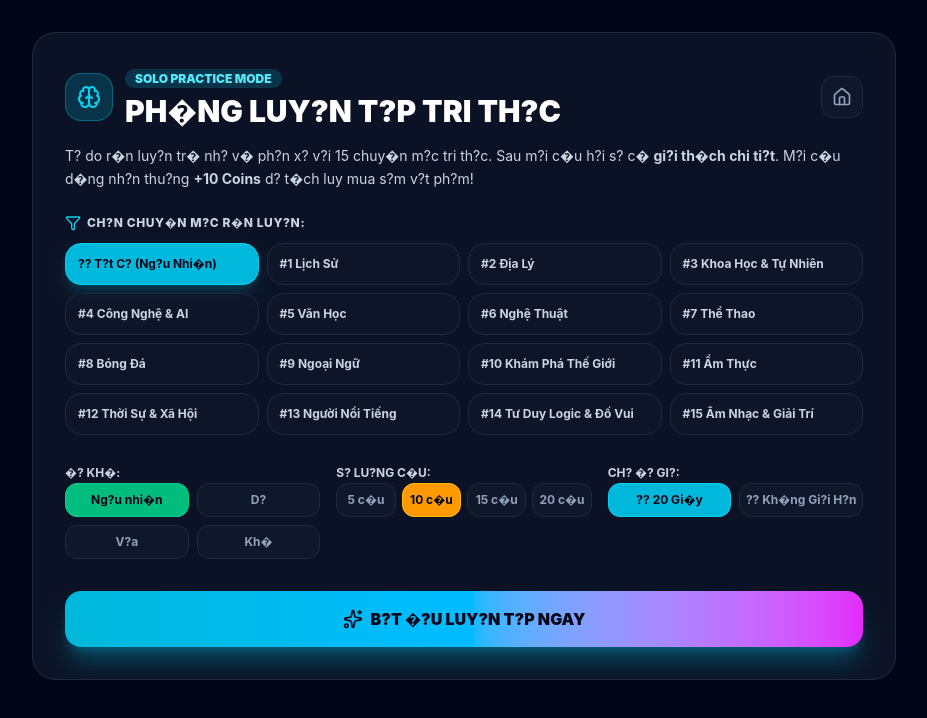
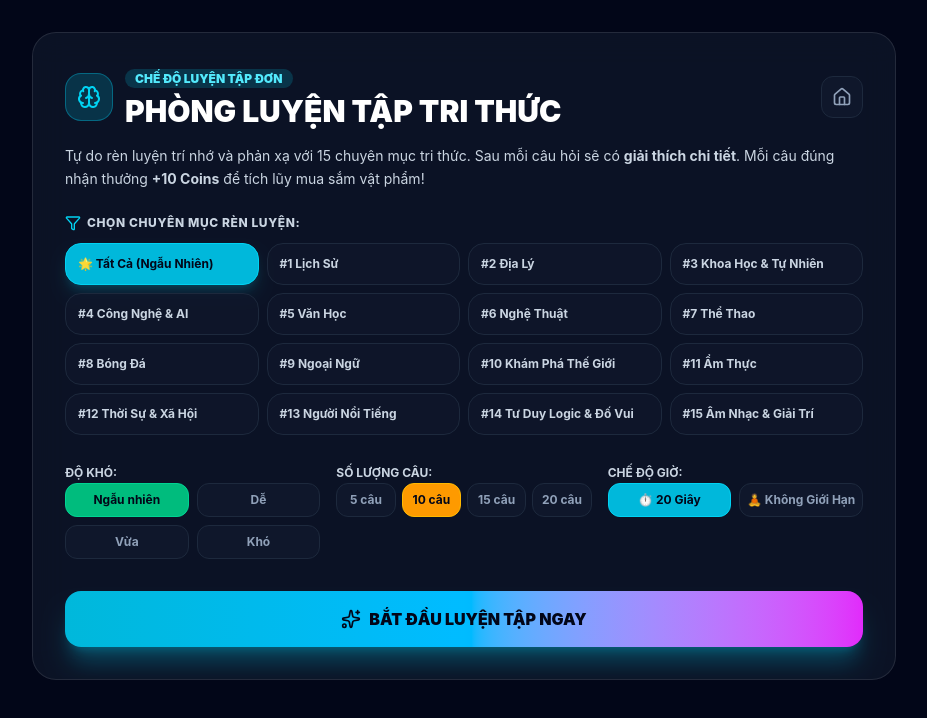
Before and after one commit to xuantai/samequiz, a React (Vite) app: page / in a window 1280 px wide. Both pictures are taken after a click on the button "LUYỆN TẬP 1 MÌNH (+COINS)". Shown: the top 718 px of the page, without its empty margins (176-1103 px from the left). Built offline with nearby package versions, Linux system fonts and the light colour scheme.

Commit message:
fix: correct Vietnamese UTF-8 font encoding in PracticeArena

```diff
--- a/src/components/PracticeArena.tsx
+++ b/src/components/PracticeArena.tsx
@@ -201,10 +201,10 @@ export const PracticeArena: React.FC<PracticeArenaProps> = ({
               </div>
               <div>
                 <span className="px-2.5 py-0.5 rounded-full bg-cyan-500/20 text-cyan-300 text-xs font-black uppercase">
-                  SOLO PRACTICE MODE
+                  CHẾ ĐỘ LUYỆN TẬP ĐƠN
                 </span>
                 <h1 className="text-2xl sm:text-3xl font-black text-white mt-1">
-                  PH�NG LUY?N T?P TRI TH?C
+                  PHÒNG LUYỆN TẬP TRI THỨC
                 </h1>
               </div>
             </div>
@@ -218,13 +218,13 @@ export const PracticeArena: React.FC<PracticeArenaProps> = ({
           </div>
 
           <p className="text-slate-300 text-sm leading-relaxed mb-6">
-            T? do r�n luy?n tr� nh? v� ph?n x? v?i 15 chuy�n m?c tri th?c. Sau m?i c�u h?i s? c� <strong>gi?i th�ch chi ti?t</strong>. M?i c�u d�ng nh?n thu?ng <strong>+10 Coins</strong> d? t�ch luy mua s?m v?t ph?m!
+            Tự do rèn luyện trí nhớ và phản xạ với 15 chuyên mục tri thức. Sau mỗi câu hỏi sẽ có <strong>giải thích chi tiết</strong>. Mỗi câu đúng nhận thưởng <strong>+10 Coins</strong> để tích lũy mua sắm vật phẩm!
           </p>
 
           {/* 1. Category Selection */}
           <div className="space-y-3 mb-6">
             <label className="text-xs font-extrabold text-slate-300 uppercase tracking-wider flex items-center gap-1.5">
-              <Filter className="w-4 h-4 text-cyan-400" /> Ch?n Chuy�n M?c R�n Luy?n:
+              <Filter className="w-4 h-4 text-cyan-400" /> Chọn Chuyên Mục Rèn Luyện:
             </label>
             <div className="grid grid-cols-2 sm:grid-cols-4 gap-2">
               <button
@@ -235,7 +235,7 @@ export const PracticeArena: React.FC<PracticeArenaProps> = ({
                     : 'bg-slate-900/80 text-slate-300 border-slate-800 hover:border-cyan-500/40'
                 }`}
               >
-                ?? T?t C? (Ng?u Nhi�n)
+                🌟 Tất Cả (Ngẫu Nhiên)
               </button>
               {CATEGORIES.map(c => (
                 <button
@@ -257,13 +257,13 @@ export const PracticeArena: React.FC<PracticeArenaProps> = ({
           <div className="grid grid-cols-1 sm:grid-cols-3 gap-4 mb-8">
             {/* Difficulty */}
             <div className="space-y-2">
-              <label className="text-xs font-bold text-slate-300 uppercase">�? Kh�:</label>
+              <label className="text-xs font-bold text-slate-300 uppercase">Độ Khó:</label>
               <div className="grid grid-cols-2 gap-2">
                 {[
-                  { id: 'all', label: 'Ng?u nhi�n' },
-                  { id: 'easy', label: 'D?' },
-                  { id: 'medium', label: 'V?a' },
-                  { id: 'hard', label: 'Kh�' }
+                  { id: 'all', label: 'Ngẫu nhiên' },
+                  { id: 'easy', label: 'Dễ' },
+                  { id: 'medium', label: 'Vừa' },
+                  { id: 'hard', label: 'Khó' }
                 ].map(d => (
                   <button
                     key={d.id}
@@ -282,7 +282,7 @@ export const PracticeArena: React.FC<PracticeArenaProps> = ({
 
             {/* Question Count */}
             <div className="space-y-2">
-              <label className="text-xs font-bold text-slate-300 uppercase">S? Lu?ng C�u:</label>
+              <label className="text-xs font-bold text-slate-300 uppercase">Số Lượng Câu:</label>
               <div className="grid grid-cols-4 gap-1.5">
                 {[5, 10, 15, 20].map(cnt => (
                   <button
@@ -294,7 +294,7 @@ export const PracticeArena: React.FC<PracticeArenaProps> = ({
                         : 'bg-slate-900 text-slate-400 border-slate-800 hover:border-amber-500/50'
                     }`}
                   >
-                    {cnt} c�u
+                    {cnt} câu
                   </button>
                 ))}
               </div>
@@ -302,7 +302,7 @@ export const PracticeArena: React.FC<PracticeArenaProps> = ({
 
             {/* Timer Toggle */}
             <div className="space-y-2">
-              <label className="text-xs font-bold text-slate-300 uppercase">Ch? �? Gi?:</label>
+              <label className="text-xs font-bold text-slate-300 uppercase">Chế Độ Giờ:</label>
               <div className="grid grid-cols-2 gap-2">
                 <button
                   onClick={() => setHasTimer(true)}
@@ -312,7 +312,7 @@ export const PracticeArena: React.FC<PracticeArenaProps> = ({
                       : 'bg-slate-900 text-slate-400 border-slate-800'
                   }`}
                 >
-                  ?? 20 Gi�y
+                  ⏱️ 20 Giây
                 </button>
                 <button
                   onClick={() => setHasTimer(false)}
@@ -322,7 +322,7 @@ export const PracticeArena: React.FC<PracticeArenaProps> = ({
                       : 'bg-slate-900 text-slate-400 border-slate-800'
                   }`}
                 >
-                  ?? Kh�ng Gi?i H?n
+                  🧘 Không Giới Hạn
                 </button>
               </div>
             </div>
@@ -332,7 +332,7 @@ export const PracticeArena: React.FC<PracticeArenaProps> = ({
             onClick={handleStartPractice}
             className="w-full py-4 rounded-2xl bg-gradient-to-r from-cyan-500 via-sky-400 to-fuchsia-500 hover:from-cyan-400 hover:to-fuchsia-400 text-slate-950 font-black text-base shadow-xl shadow-cyan-500/30 hover:scale-[1.01] transition-all flex items-center justify-center gap-2 cursor-pointer"
           >
-            <Sparkles className="w-5 h-5" /> B?T �?U LUY?N T?P NGAY
+            <Sparkles className="w-5 h-5" /> BẮT ĐẦU LUYỆN TẬP NGAY
           </button>
         </div>
       </div>
@@ -348,21 +348,21 @@ export const PracticeArena: React.FC<PracticeArenaProps> = ({
       <div className="max-w-2xl mx-auto px-4 py-8 animate-fade-in">
         <div className="glass-panel rounded-3xl p-8 border border-emerald-500/40 text-center space-y-6 shadow-2xl">
           <div className="w-20 h-20 rounded-3xl bg-emerald-500/20 text-emerald-400 border-2 border-emerald-500/40 flex items-center justify-center mx-auto text-4xl shadow-lg shadow-emerald-500/20">
-            ??
+            🏆
           </div>
 
           <div>
             <span className="px-3 py-1 rounded-full bg-emerald-500/20 text-emerald-300 text-xs font-black uppercase">
-              HO�N TH�NH LUY?N T?P
+              HOÀN THÀNH LUYỆN TẬP
             </span>
             <h2 className="text-3xl font-black text-white mt-2">
-              K?T QU? R�N LUY?N
+              KẾT QUẢ RÈN LUYỆN
             </h2>
           </div>
 
           <div className="grid grid-cols-3 gap-3">
             <div className="bg-slate-900/80 rounded-2xl p-4 border border-slate-800">
-              <div className="text-xs text-slate-400 font-bold uppercase">��ng / T?ng</div>
+              <div className="text-xs text-slate-400 font-bold uppercase">Đúng / Tổng</div>
               <div className="text-2xl font-black text-emerald-400 mt-1 font-mono">
                 {correctCount}/{practiceHistory.length}
               </div>
@@ -370,19 +370,19 @@ export const PracticeArena: React.FC<PracticeArenaProps> = ({
             </div>
 
             <div className="bg-slate-900/80 rounded-2xl p-4 border border-slate-800">
-              <div className="text-xs text-slate-400 font-bold uppercase">Chu?i D�i Nh?t</div>
+              <div className="text-xs text-slate-400 font-bold uppercase">Chuỗi Dài Nhất</div>
               <div className="text-2xl font-black text-orange-400 mt-1 font-mono flex items-center justify-center gap-1">
                 <Flame className="w-5 h-5 fill-current" /> {maxStreak}x
               </div>
-              <div className="text-[10px] text-slate-400">Combo d�ng</div>
+              <div className="text-[10px] text-slate-400">Combo đúng</div>
             </div>
 
             <div className="bg-slate-900/80 rounded-2xl p-4 border border-amber-500/30 bg-amber-950/20">
-              <div className="text-xs text-amber-400 font-bold uppercase">Thu?ng Coins</div>
+              <div className="text-xs text-amber-400 font-bold uppercase">Thưởng Coins</div>
               <div className="text-2xl font-black text-amber-300 mt-1 font-mono flex items-center justify-center gap-1">
                 <Coins className="w-5 h-5 text-amber-400" /> +{earnedCoins}
               </div>
-              <div className="text-[10px] text-slate-400">�� c?ng v�o v�</div>
+              <div className="text-[10px] text-slate-400">Đã cộng vào ví</div>
             </div>
           </div>
 
@@ -391,13 +391,13 @@ export const PracticeArena: React.FC<PracticeArenaProps> = ({
               onClick={() => setIsConfiguring(true)}
               className="flex-1 py-3.5 rounded-2xl bg-cyan-500 hover:bg-cyan-400 text-slate-950 font-black text-sm transition-transform hover:scale-[1.02] flex items-center justify-center gap-2 cursor-pointer"
             >
-              <RotateCcw className="w-4 h-4" /> LUY?N T?P TI?P
+              <RotateCcw className="w-4 h-4" /> LUYỆN TẬP TIẾP
             </button>
             <button
               onClick={onExit}
               className="flex-1 py-3.5 rounded-2xl bg-slate-900 border border-slate-700 hover:border-slate-500 text-slate-200 font-bold text-sm transition-colors flex items-center justify-center gap-2 cursor-pointer"
             >
-              <Home className="w-4 h-4" /> V? TRANG CH?
+              <Home className="w-4 h-4" /> VỀ TRANG CHỦ
             </button>
           </div>
         </div>
@@ -441,13 +441,13 @@ export const PracticeArena: React.FC<PracticeArenaProps> = ({
             </div>
           ) : (
             <span className="text-xs px-3 py-1.5 rounded-full bg-purple-500/20 text-purple-300 font-bold">
-              ?? Kh�ng Gi?i H?n Gi?
+              🧘 Không Giới Hạn Giờ
             </span>
           )}
 
           <div className="text-right">
             <span className="text-xs font-black text-slate-400 uppercase">
-              C�u {currentRound + 1}/{questions.length}
+              Câu {currentRound + 1}/{questions.length}
             </span>
           </div>
         </div>
@@ -455,7 +455,7 @@ export const PracticeArena: React.FC<PracticeArenaProps> = ({
         <button
           onClick={onExit}
           className="p-2 rounded-xl bg-slate-900 text-slate-400 hover:text-rose-400 transition-colors cursor-pointer"
-          title="Tho�t ph�ng luy?n t?p"
+          title="Thoát phòng luyện tập"
         >
           <Home className="w-5 h-5" />
         </button>
@@ -468,7 +468,7 @@ export const PracticeArena: React.FC<PracticeArenaProps> = ({
             {category.name}
           </span>
           <span className="text-xs text-slate-400 font-bold uppercase">
-            �? kh�: <strong className="text-cyan-400">{currentQ?.difficulty}</strong>
+            Độ khó: <strong className="text-cyan-400">{currentQ?.difficulty}</strong>
           </span>
         </div>
 
@@ -491,7 +491,7 @@ export const PracticeArena: React.FC<PracticeArenaProps> = ({
           if (isHidden) {
             return (
               <div key={idx} className="p-4 rounded-2xl border border-slate-900 bg-slate-950/40 opacity-20 pointer-events-none">
-                <span className="line-through text-sm">--- �� B? ---</span>
+                <span className="line-through text-sm">--- ĐÃ BỎ ---</span>
               </div>
             );
           }
@@ -541,7 +541,7 @@ export const PracticeArena: React.FC<PracticeArenaProps> = ({
                 : 'bg-slate-800 text-slate-500 cursor-not-allowed opacity-50'
             }`}
           >
-            <Check className="w-5 h-5" /> CH?T ��P �N
+            <Check className="w-5 h-5" /> CHỐT ĐÁP ÁN
           </button>
         </div>
       ) : (
@@ -550,11 +550,11 @@ export const PracticeArena: React.FC<PracticeArenaProps> = ({
             <div className="flex items-center gap-2 font-black text-sm">
               {selectedOption === currentQ.correctIndex ? (
                 <span className="text-emerald-400 flex items-center gap-1.5">
-                  <Check className="w-5 h-5" /> Ch�nh x�c! (+3 di?m, +10 Coins)
+                  <Check className="w-5 h-5" /> Chính xác! (+3 điểm, +10 Coins)
                 </span>
               ) : (
                 <span className="text-rose-400 flex items-center gap-1.5">
-                  <X className="w-5 h-5" /> Chua ch�nh x�c!
+                  <X className="w-5 h-5" /> Chưa chính xác!
                 </span>
               )}
             </div>
@@ -563,13 +563,13 @@ export const PracticeArena: React.FC<PracticeArenaProps> = ({
               onClick={() => setCurrentRound(prev => prev + 1)}
               className="px-6 py-2 rounded-xl bg-cyan-500 hover:bg-cyan-400 text-slate-950 font-black text-xs sm:text-sm flex items-center gap-1.5 shadow-lg transition-transform hover:scale-105 cursor-pointer"
             >
-              C�U TI?P THEO <ArrowRight className="w-4 h-4" />
+              CÂU TIẾP THEO <ArrowRight className="w-4 h-4" />
             </button>
           </div>
 
           {currentQ.explanation && (
             <p className="text-xs sm:text-sm text-slate-300 leading-relaxed bg-slate-900/90 p-3.5 rounded-2xl border border-slate-800">
-              ?? <strong>Ki?n th?c ghi nh?:</strong> {currentQ.explanation}
+              💡 <strong>Kiến thức ghi nhớ:</strong> {currentQ.explanation}
             </p>
           )}
         </div>
@@ -577,7 +577,7 @@ export const PracticeArena: React.FC<PracticeArenaProps> = ({
 
       {/* Lifelines */}
       <div className="glass-panel rounded-2xl p-2.5 border border-slate-800 flex items-center justify-center gap-3">
-        <span className="text-xs font-bold text-slate-400 uppercase hidden sm:inline">Tr? gi�p:</span>
+        <span className="text-xs font-bold text-slate-400 uppercase hidden sm:inline">Trợ giúp:</span>
         <button
           onClick={useFiftyFifty}
           disabled={lifelines.fiftyFifty || phase !== 'question'}
@@ -585,7 +585,7 @@ export const PracticeArena: React.FC<PracticeArenaProps> = ({
             lifelines.fiftyFifty ? 'opacity-30 bg-slate-900 border-slate-800 cursor-not-allowed' : 'bg-slate-900 border-slate-700 text-cyan-300 hover:border-cyan-400'
           }`}
         >
-          ?? 50:50
+          🎯 50:50
         </button>
         <button
           onClick={useHint}
@@ -594,7 +594,7 @@ export const PracticeArena: React.FC<PracticeArenaProps> = ({
             lifelines.hint ? 'opacity-30 bg-slate-900 border-slate-800 cursor-not-allowed' : 'bg-slate-900 border-slate-700 text-amber-300 hover:border-amber-400'
           }`}
         >
-          ?? G?i �
+          💡 Gợi Ý
         </button>
         <button
           onClick={useRemoveOne}
@@ -603,7 +603,7 @@ export const PracticeArena: React.FC<PracticeArenaProps> = ({
             lifelines.removeOne ? 'opacity-30 bg-slate-900 border-slate-800 cursor-not-allowed' : 'bg-slate-900 border-slate-700 text-rose-300 hover:border-rose-400'
           }`}
         >
-          ? B? 1 Sai
+          ❌ Bỏ 1 Sai
         </button>
       </div>
 
@@ -611,8 +611,8 @@ export const PracticeArena: React.FC<PracticeArenaProps> = ({
       {showHint && (
         <div className="fixed inset-0 z-50 flex items-center justify-center p-4 bg-slate-950/80 backdrop-blur-sm animate-fade-in">
           <div className="w-full max-w-sm glass-panel rounded-3xl p-6 border border-amber-400 shadow-2xl text-center space-y-3">
-            <div className="text-3xl">??</div>
-            <h4 className="text-base font-black text-amber-300 uppercase">G?I � C?A C�U H?I</h4>
+            <div className="text-3xl">💡</div>
+            <h4 className="text-base font-black text-amber-300 uppercase">GỢI Ý CỦA CÂU HỎI</h4>
             <p className="text-xs text-slate-200 bg-slate-900/90 p-4 rounded-2xl border border-slate-800">
               "{currentQ.hint}"
             </p>
@@ -620,7 +620,7 @@ export const PracticeArena: React.FC<PracticeArenaProps> = ({
               onClick={() => setShowHint(false)}
               className="w-full py-2.5 rounded-xl bg-amber-500 text-slate-950 font-bold text-xs cursor-pointer"
             >
-              �� HI?U
+              ĐÃ HIỂU
             </button>
           </div>
         </div>
```
